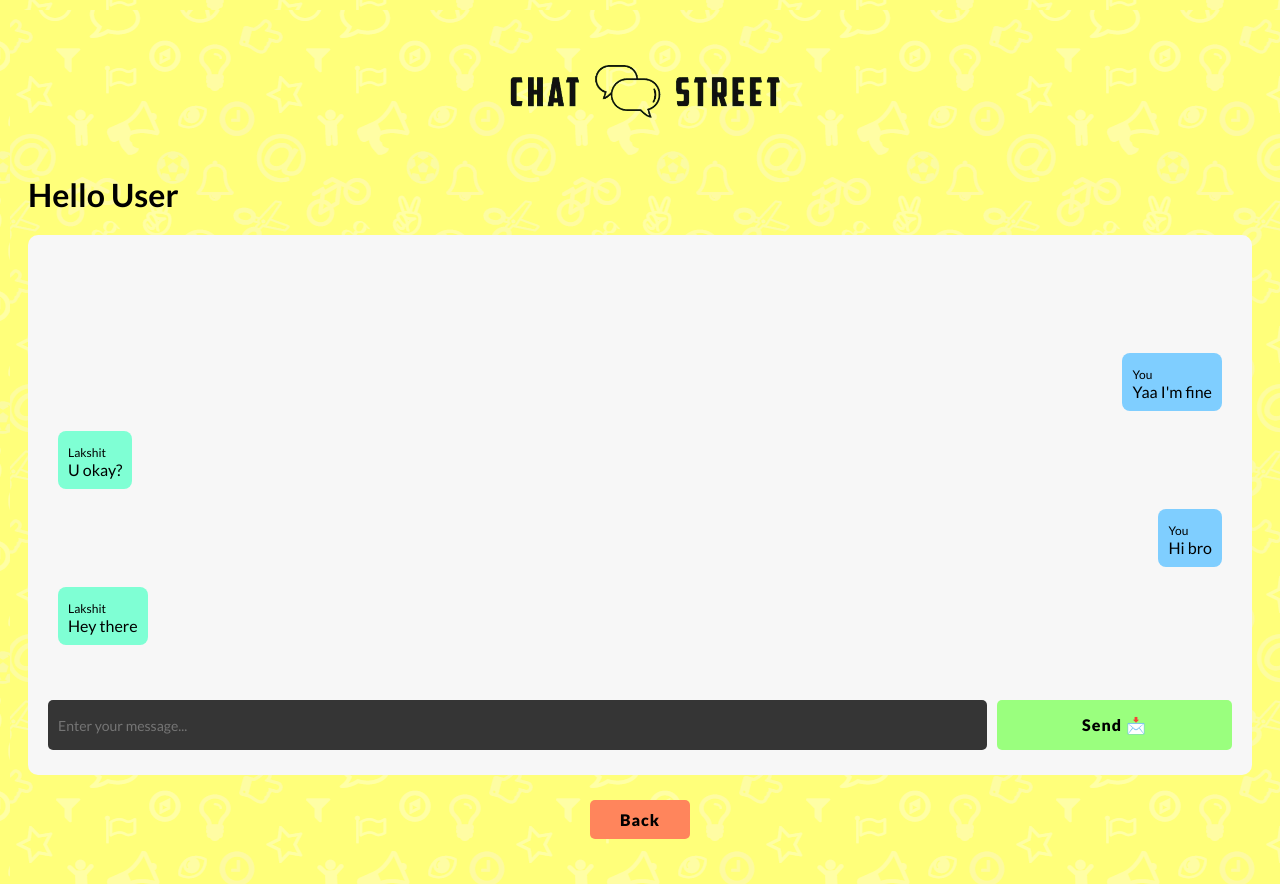
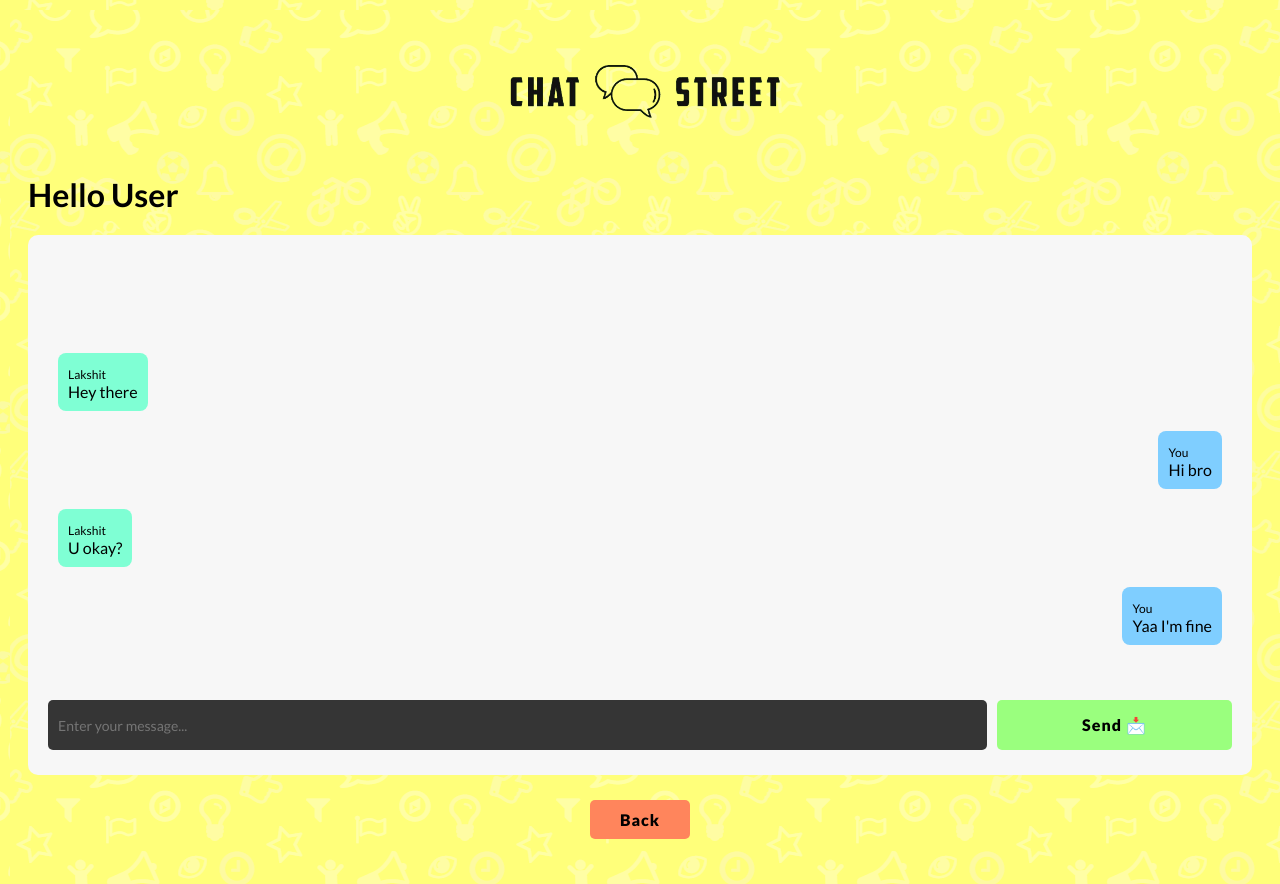
Before and after one commit to Lakshit-Chiranjiv/Chat-street-app, a Svelte app in the folder client/: page /chat in a window 1280 px wide. Built offline with nearby package versions, Linux system fonts and the light colour scheme.

Commit message:
reversed order of messages

```diff
--- a/client/src/components/Chat.svelte
+++ b/client/src/components/Chat.svelte
@@ -13,10 +13,11 @@
         <!-- messages -->
         <div class="msgs">
             <!-- should render messages in reverse order as flex direction is column reverse -->
+            <Message person='Jackob' msg="Yaa I'm fine" isSelf/>
+            <Message person='Lakshit' msg='U okay?'/>
+            <Message person='Jackob' msg='Hi bro' isSelf/>
             <Message person='Lakshit' msg='Hey there'/>
-            <Message person='Jackob' msg='Hi bro' isSelf/>
-            <Message person='Lakshit' msg='U okay?'/>
-            <Message person='Jackob' msg="Yaa I'm fine" isSelf/>
+
         </div>
         <!-- msg typing & send -->
         <div class="msg-type">
```
